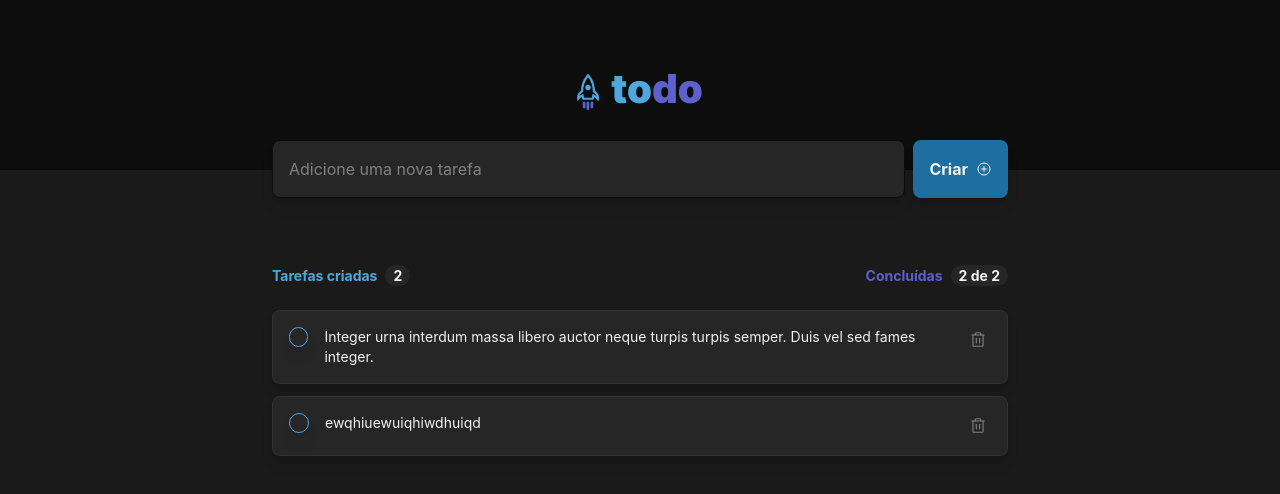
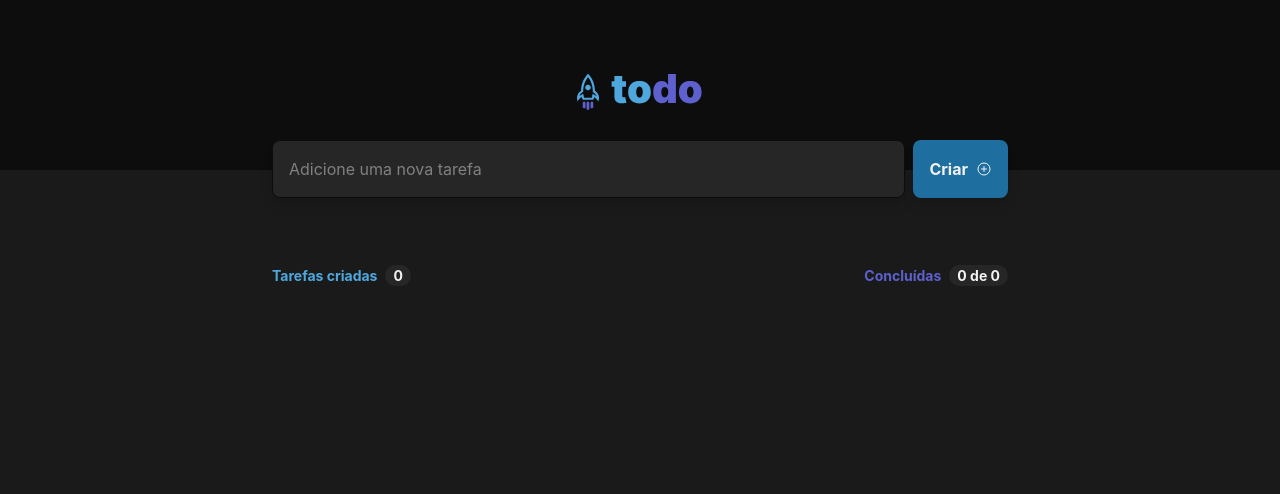
Before and after one commit to devsantosbruno/to-do-list, a React (Vite) app: page / in a window 1280 px wide. Shown: the top 494 px of the page. Built offline with nearby package versions, Linux system fonts and the light colour scheme.

Commit message:
feat: quantity tasks completed

```diff
--- a/src/App.tsx
+++ b/src/App.tsx
@@ -6,17 +6,19 @@ import { Task } from "./components/Task";
 
 import "./styles/main.css";
 
+interface TaskTeste {
+  taskName: string;
+  checked: boolean;
+}
+
 export function App() {
-  const [newTask, setNewTask] = useState("");
+  const [quantityChecked, setQuantityChecked] = useState(0);
   const [taskText, setTaskText] = useState("");
-  const [tasks, setTasks] = useState([
-    "Integer urna interdum massa libero auctor neque turpis turpis semper. Duis vel sed fames integer.",
-    "ewqhiuewuiqhiwdhuiqd",
-  ]);
+  const [tasks, setTasks] = useState<TaskTeste[]>([]);
 
   function handleCreateNewTask(event: FormEvent) {
     event.preventDefault();
-    setTasks([...tasks, newTask]);
+    setTasks([...tasks, { taskName: taskText, checked: false }]);
     setTaskText("");
   }
 
@@ -26,10 +28,18 @@ export function App() {
 
   function deleteTask(taskToDelete: string) {
     const taskWithoutDeletedOne = tasks.filter((task) => {
-      return task !== taskToDelete;
+      return task?.taskName !== taskToDelete;
     });
 
     setTasks(taskWithoutDeletedOne);
+  }
+
+  function calculateChecks(checkedOrNot: boolean) {
+    if (checkedOrNot === true) {
+      setQuantityChecked((prevState) => prevState + 1);
+    } else {
+      setQuantityChecked((prevState) => prevState - 1);
+    }
   }
 
   return (
@@ -48,7 +58,7 @@ export function App() {
               type="text"
               placeholder="Adicione uma nova tarefa"
               onChange={(event: any) => {
-                setNewTask(event.target.value);
+                setTaskText(event.target.value);
                 handleNewTaskChange(event);
               }}
               value={taskText}
@@ -80,15 +90,20 @@ export function App() {
             <h6 className="text-purple-500 font-bold text-sm">
               Concluídas
               <span className="bg-gray-500 text-gray-100 px-2 py-[2px] rounded-full ml-2">
-                2 de {tasks.length}
+                {quantityChecked} de {tasks.length}
               </span>
             </h6>
           </div>
 
           <div className="flex flex-col gap-3">
-            {tasks.map((task: string | any) => {
+            {tasks.map((task: any) => {
               return (
-                <Task taskTitle={task} key={task} onDeleteTask={deleteTask} />
+                <Task
+                  taskTitle={task.taskName}
+                  key={task.taskName}
+                  onDeleteTask={deleteTask}
+                  onCalculateChecks={calculateChecks}
+                />
               );
             })}
           </div>
--- a/src/components/Task.tsx
+++ b/src/components/Task.tsx
@@ -5,6 +5,7 @@ import { useState } from "react";
 interface TaskProps {
   taskTitle: string;
   onDeleteTask: (task: string) => void;
+  onCalculateChecks: any;
 }
 
 export function Task(props: TaskProps) {
@@ -12,6 +13,10 @@ export function Task(props: TaskProps) {
 
   function handleDeleteTask() {
     props.onDeleteTask(props.taskTitle);
+  }
+
+  function handleCalculateCheck(checkedOrNot: boolean) {
+    props.onCalculateChecks(checkedOrNot);
   }
 
   return (
@@ -23,6 +28,7 @@ export function Task(props: TaskProps) {
           } w-5 h-5 rounded-full flex items-center justify-center shadow-lg`}
           onClick={() => {
             setChecked(!checked);
+            handleCalculateCheck(!checked);
           }}
         >
           <Checkbox.Indicator className="text-purple-500">
```
